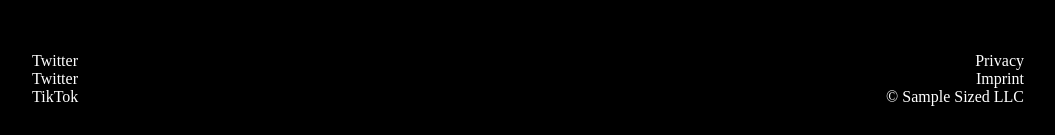
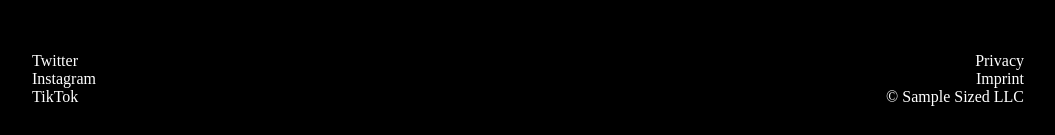
Before and after one commit to zusorio/nurture-nuxt, a Nuxt app: page / in a window 1280 px wide. Shown: the part 1712-1847 px from the top of the page, without its empty margins (112-1167 px from the left). Built offline with nearby package versions, Linux system fonts and the light colour scheme.

Commit message:
fix mislabeled link

```diff
--- a/components/Footer.vue
+++ b/components/Footer.vue
@@ -2,7 +2,7 @@
   <footer>
     <div class="footer-block">
       <NuxtLink target="_blank" href="https://twitter.com/porterrobinson">Twitter</NuxtLink>
-      <NuxtLink target="_blank" href="https://instagram.com/porterrobinson">Twitter</NuxtLink>
+      <NuxtLink target="_blank" href="https://instagram.com/porterrobinson">Instagram</NuxtLink>
       <NuxtLink  target="_blank" href="https://tiktok.com/@porterrobinson">TikTok</NuxtLink>
     </div>
 
```
